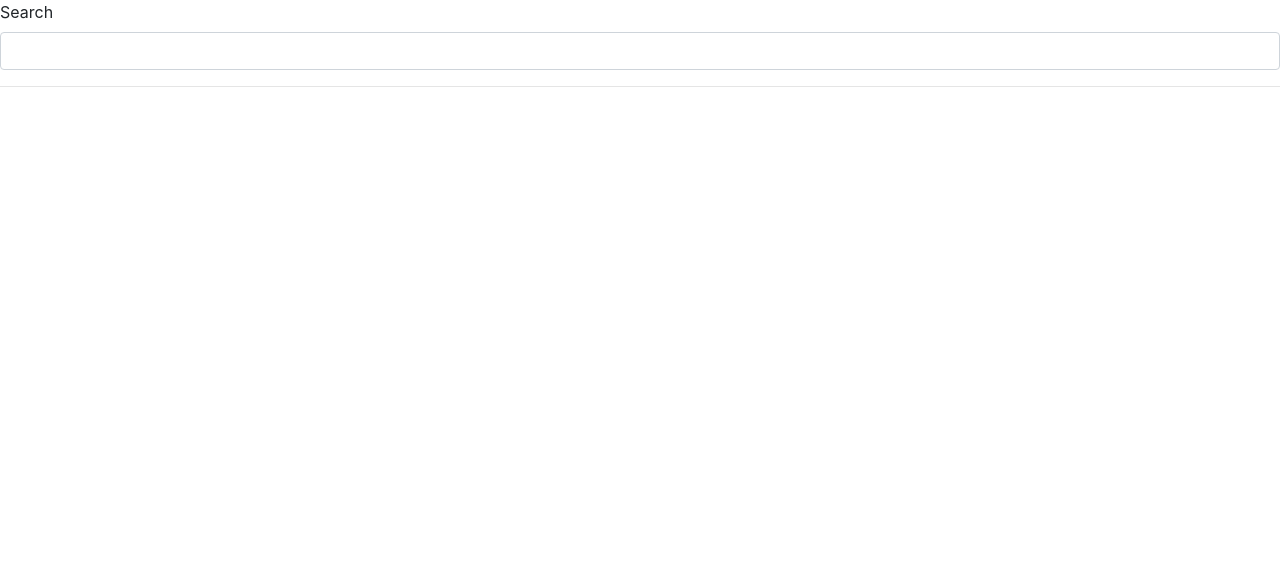
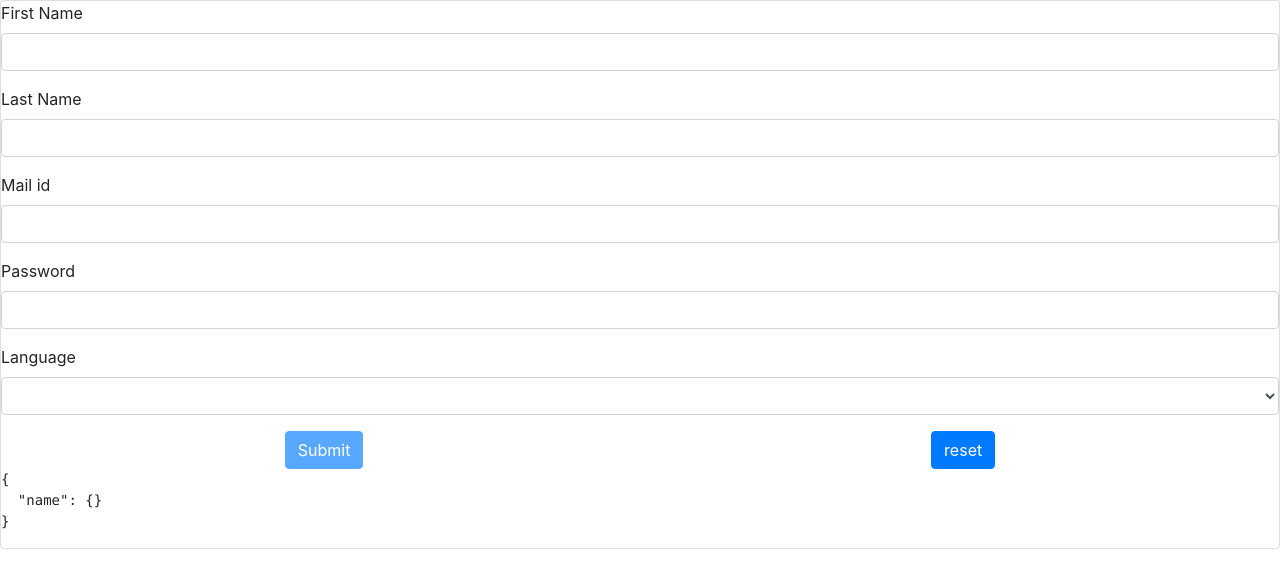
Before and after one commit to Jaiganesh-prakasam/angular-practice, an Angular app: page / in a window 1280 px wide. Shown: the top 588 px of the page. Built offline with nearby package versions, Linux system fonts and the light colour scheme.

Commit message:
Template driven forms
include FormsModule from @angular/forms
keywords
* #f="ngForm"
* ngModelGroup
* name="fieldName"
* [(ngModel)]="model.fieldName"
* #fieldName ="ngModel"

```diff
--- a/src/app/app.component.html
+++ b/src/app/app.component.html
@@ -9,5 +9,6 @@
   <!-- <pipe-observable></pipe-observable> -->
   <!-- <custom-pipe></custom-pipe> -->
   <!-- <model-driven-forms></model-driven-forms> -->
-  <reactive-forms></reactive-forms>
+  <!-- <reactive-forms></reactive-forms> -->
+  <template-driven-form></template-driven-form>
 </router-outlet>
--- /dev/null
+++ b/src/app/form-examples/template-driven-form/template-driven-form.component.html
@@ -0,0 +1,113 @@
+<form (ngSubmit)="onSubmit()" class="card card-block" #f="ngForm">
+  <fieldset [ngModelGroup]="'name'">
+    <div class="form-group">
+      <label>First Name</label>
+      <input
+        class="form-control"
+        [ngClass]="{
+          'is-invalid':
+            firstName.invalid && (firstName.dirty || firstName.touched),
+          'is-valid': firstName.valid && (firstName.dirty || firstName.touched)
+        }"
+        name="firstName"
+        [(ngModel)]="model.firstName"
+        #firstName="ngModel"
+        required
+      />
+      <div
+        class="form-control-feedback"
+        *ngIf="firstName.errors && (firstName.dirty || firstName.touched)"
+      >
+        <p *ngIf="firstName.errors.required">First Name is required</p>
+      </div>
+    </div>
+    <div class="form-group">
+      <label>Last Name</label>
+      <input
+        class="form-control"
+        [ngClass]="{
+          'is-invalid':
+            lastName.invalid && (lastName.dirty || lastName.touched),
+          'is-valid': lastName.valid && (lastName.dirty || lastName.touched)
+        }"
+        name="lastName"
+        [(ngModel)]="model.lastName"
+        #lastName="ngModel"
+        required
+      />
+      <div
+        class="form-control-feedback"
+        *ngIf="lastName.errors && (lastName.dirty || lastName.touched)"
+      >
+        <p *ngIf="lastName.errors.required">Last Name is required</p>
+      </div>
+    </div>
+  </fieldset>
+  <div class="form-group">
+    <label>Mail id</label>
+    <input
+      class="form-control"
+      [ngClass]="{
+        'is-invalid': mail.invalid && (mail.dirty || mail.touched),
+        'is-valid': mail.valid && (mail.dirty || mail.touched)
+      }"
+      name="mail"
+      [(ngModel)]="model.mail"
+      #mail="ngModel"
+      required
+      pattern="[^@]*@[^@]*"
+    />
+    <div
+      class="form-control-feedback"
+      *ngIf="mail.errors && (mail.dirty || mail.touched)"
+    >
+      <p *ngIf="mail.errors.required">Mail Id is required</p>
+      <p *ngIf="mail.errors.pattern">Mail Id is not valid</p>
+    </div>
+  </div>
+  <div class="form-group">
+    <label>Password</label>
+    <input
+      class="form-control"
+      [ngClass]="{
+        'is-invalid': password.invalid && (password.dirty || password.touched),
+        'is-valid': password.valid && (password.dirty || password.touched)
+      }"
+      name="password"
+      [(ngModel)]="model.password"
+      #password="ngModel"
+      required
+      minlength="8"
+    />
+    <div
+      class="form-control-feedback"
+      *ngIf="password.errors && (password.dirty || password.touched)"
+    >
+      <p *ngIf="password.errors.required">Password is required</p>
+      <p *ngIf="password.errors.minlength">
+        Password must be 8 characters long, we need another
+        {{
+          password.errors.minlength.requiredLength -
+            password.errors.minlength.actualLength
+        }}
+        characters
+      </p>
+    </div>
+  </div>
+  <div class="form-group">
+    <label>Language</label>
+    <select class="form-control" name="language" [(ngModel)]="model.language">
+      <option value="">Please select a language</option>
+      <option *ngFor="let lang of langs" [value]="lang">{{ lang }} </option>
+    </select>
+  </div>
+  <div class="d-flex justify-content-around">
+    <button class="btn btn-primary" type="submit" [disabled]="f.invalid">
+      Submit
+    </button>
+    <button class="btn btn-primary" type="reset" (click)="onReset()">
+      reset
+    </button>
+  </div>
+  <pre>{{ f.value | json }}</pre>
+</form>
--- /dev/null
+++ b/src/app/form-examples/template-driven-form/template-driven-form.component.ts
@@ -0,0 +1,29 @@
+import { Component, OnInit, ViewChild } from "@angular/core";
+export class registration {
+  firstName: string;
+  lastName: string;
+  mail: string;
+  password: string;
+  language: string;
+  constructor() {}
+}
+@Component({
+  selector: "template-driven-form",
+  templateUrl: "./template-driven-form.component.html",
+  styleUrls: ["./template-driven-form.component.sass"]
+})
+export class TemplateDrivenFormComponent implements OnInit {
+  @ViewChild("f") form: any;
+  model: registration = new registration();
+  langs: string[] = ["English", "French", "German"];
+  constructor() {}
+
+  ngOnInit(): void {}
+
+  onSubmit() {
+    console.log("form submitted");
+  }
+  onReset() {
+    this.form.reset();
+  }
+}
```
Also changed, not shown: src/app/form-examples/form-examples.module.ts (+13 -4 lines), src/app/form-examples/template-driven-form/template-driven-form.component.sass (added), 1 other file (tests, documents, lock files or other folders).
